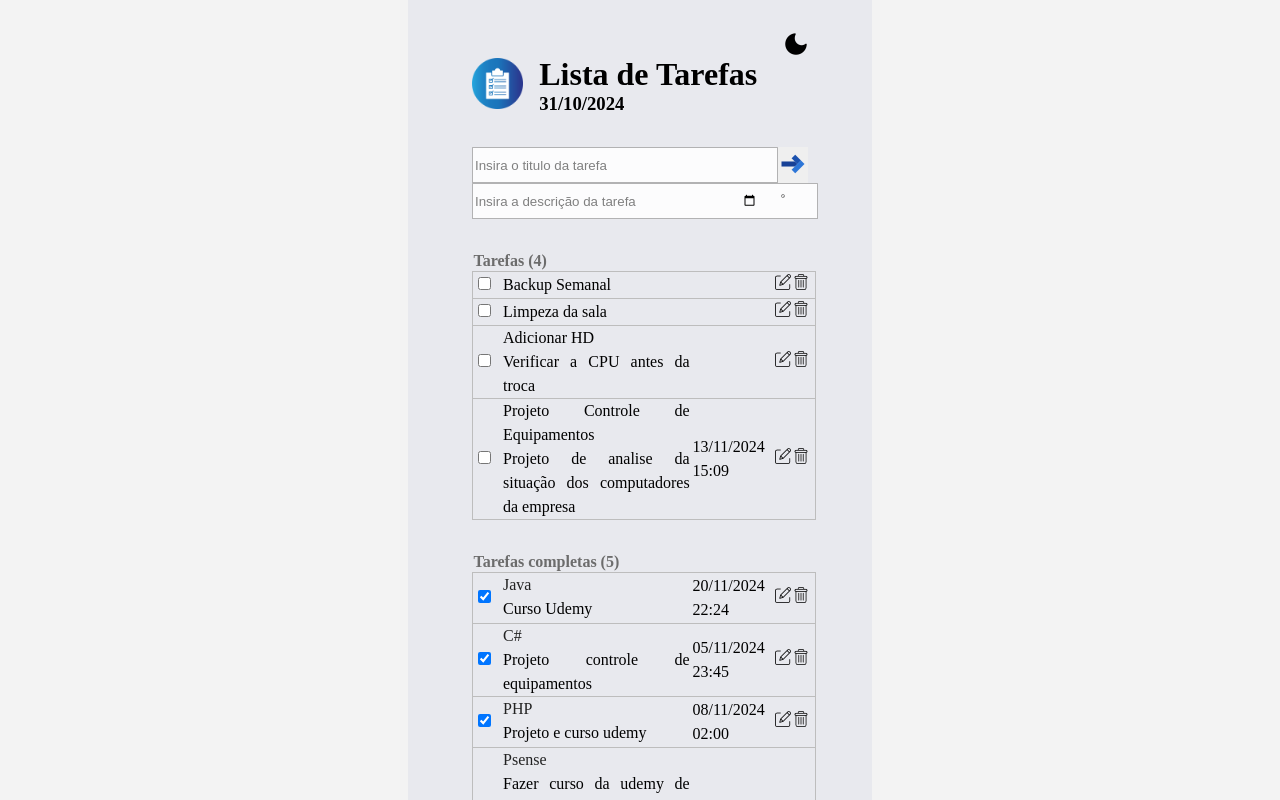
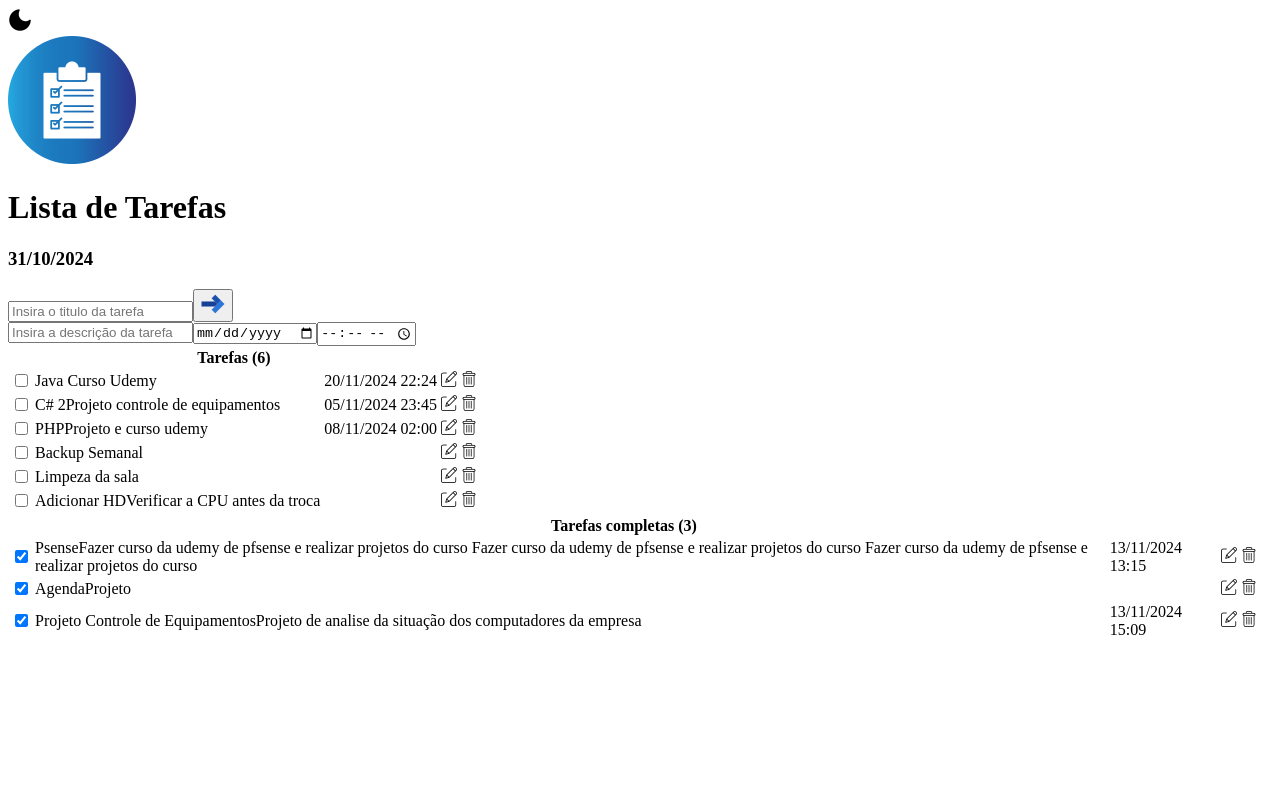
Before and after one commit to mariana-js/project-todo, an Angular app in the folder todo/: page /todo in a window 1280 px wide. Shown: the top 800 px of the page. Built offline with nearby package versions, Linux system fonts and the light colour scheme; data requests are answered from the project's data file.

Commit message:
REMODED CSS.

```diff
--- a/todo/db.json
+++ b/todo/db.json
@@ -6,15 +6,15 @@
       "description": " Curso Udemy",
       "date": "2024-11-20",
       "time": "22:24",
-      "status": true
+      "status": false
     },
     {
       "id": "641c8e21-41b4-4913-a7d6-7960081a8f78",
-      "title": "C#",
+      "title": "C# 2",
       "description": "Projeto controle de equipamentos",
       "date": "2024-11-05",
       "time": "23:45",
-      "status": true
+      "status": false
     },
     {
       "id": "7098a27d-5555-47cd-8cc6-09ba45202342",
@@ -22,7 +22,7 @@
       "description": "Projeto e curso udemy",
       "date": "2024-11-08",
       "time": "02:00",
-      "status": true
+      "status": false
     },
     {
       "id": "e5a2d2a8-9942-47af-8396-385cf3c25b90",
@@ -70,7 +70,7 @@
       "description": "Projeto de analise da situação dos computadores da empresa",
       "date": "2024-11-13",
       "time": "15:09",
-      "status": false
+      "status": true
     }
   ]
 }
--- a/todo/src/styles.css
+++ b/todo/src/styles.css
@@ -1,15 +1,24 @@
+[data-theme="dark"] body{
+  background-color: #313131;
+  color: white;
+}
+
+[data-theme="dark"] .container-global {
+  background-color: #252525;
+}
+/*
 body {
   position: relative;
   margin: 0;
   display: flex;
   justify-content: center;
-  /* background-image: url(assets/Fundo/lua-natureza.avif); */
+
 
 }
 html, body {
   height: 100%;
   margin: 0;
-  background-color: #f3f3f3;
+  background-color:  rgb(228 236 247);
 }
 
 .container-global {
@@ -19,14 +28,11 @@ html, body {
 }
 
 body .container-global{
-  background-color: rgb(232, 233, 238);
+  background-color: #f3f3f3;
+ background-image: url(assets/Fundo/lua-natureza.avif);
 }
 
-[data-theme="dark"] body{
-  background-color: #313131;
-  color: white;
-}
 
-[data-theme="dark"] .container-global {
-  background-color: #252525;
-}
+
+
+*/
--- a/todo/src/todo/todo.component.html
+++ b/todo/src/todo/todo.component.html
@@ -19,9 +19,9 @@
 
   </div>
 
-  <div class="container-add-todo">
+  <div class="container-todo">
+    <div class="container-add-alt-task">
       <div class="title-task-first-line">
-
         <input class="title-task" type="text" [(ngModel)]="newTask.title" placeholder="Insira o titulo da tarefa">
         <button type="submit" (click)="save()">
           <img src="assets/add.png" alt="add-task">
@@ -36,17 +36,17 @@
           <input type="time" [(ngModel)]="newTask.time" class="icon-only time-icon">
         </div>
       </div>
-    <div class="container-todo">
+    </div>
+    <div class="container-tasks">
       <div class="todo">
         <table>
-
           <thead>
             <tr>
               <th colspan="4">Tarefas ({{filteredTasks.length}})</th>
-              <th></th> <!-- Status -->
-              <th></th><!-- Date and time -->
-              <th></th> <!-- Update -->
-              <th></th> <!-- Delete -->
+              <th></th>
+              <th></th>
+              <th></th>
+              <th></th>
             </tr>
           </thead>
 
@@ -61,8 +61,8 @@
                 <span>{{task.description}}</span>
               </td>
               <td class="table-date-time"> {{task.date | date: 'dd/MM/yyyy'}} {{task.time}}</td>
-              <td><img id="update" src="assets/update.png" alt="update-task" (click)="selected(task);"></td>
-              <td><img id="delete" src="assets/delete.png" alt="delete-task" (click)="deleteTask(task.id)"></td>
+              <td><img id="id-update" src="assets/update.png" alt="update-task" (click)="selected(task);"></td>
+              <td><img id="id-delete" src="assets/delete.png" alt="delete-task" (click)="deleteTask(task.id)"></td>
 
             </tr>
           </tbody>
@@ -76,10 +76,10 @@
           <thead>
             <tr>
               <th colspan="4">Tarefas completas ({{completedTasks.length}})</th>
-              <th></th> <!-- Status -->
-              <th></th><!-- Date and time -->
-              <th></th> <!-- Update -->
-              <th></th> <!-- Delete -->
+              <th></th>
+              <th></th>
+              <th></th>
+              <th></th>
             </tr>
           </thead>
           <tbody>
--- a/todo/src/todo/todo.component.ts
+++ b/todo/src/todo/todo.component.ts
@@ -59,14 +59,14 @@ export class TodoComponent {
     if (modeIcon) {
       modeIcon.src = this.darkmode ? "assets/mode-light.png" : "assets/mode-dark.png";
 
-      const updateIcons = document.querySelectorAll('.update') as NodeListOf<HTMLImageElement>;
+      const updateIcons = document.querySelectorAll('id-update') as NodeListOf<HTMLImageElement>;
       updateIcons.forEach(icon => {
           icon.src = this.darkmode ? "assets/update.png" : "assets/update-dark.png";
       });
 
-      const deleteIcons = document.querySelectorAll('.delete') as NodeListOf<HTMLImageElement>;
+      const deleteIcons = document.querySelectorAll('id-delete') as NodeListOf<HTMLImageElement>;
       deleteIcons.forEach(icon => {
-          icon.src = this.darkmode ? "assets/delete.png" : "assets/delete-dark.png";
+          icon.src = this.darkmode ? "assets/delete-dark.png" : "assets/delete.png";
       });
     }
   }
```
Also changed, not shown: todo/src/todo/todo.component.css (+9 -5 lines). Lines whose indentation alone changed are shown as unchanged.
